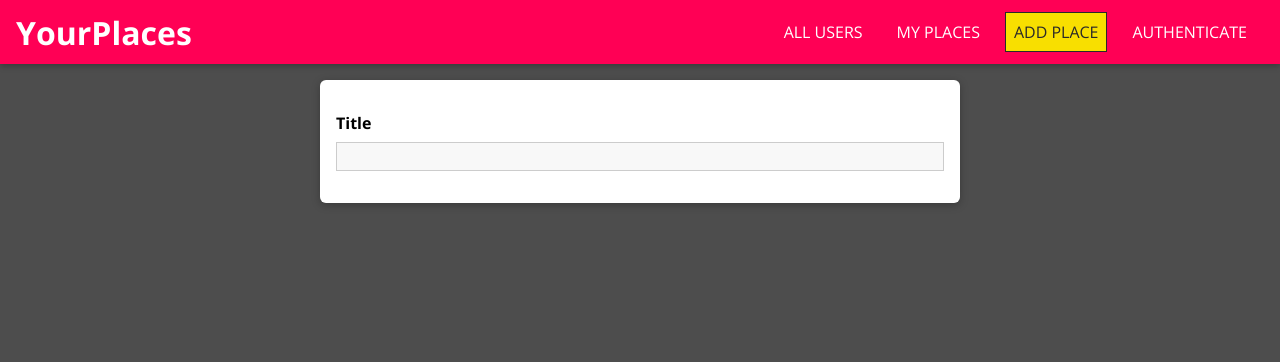
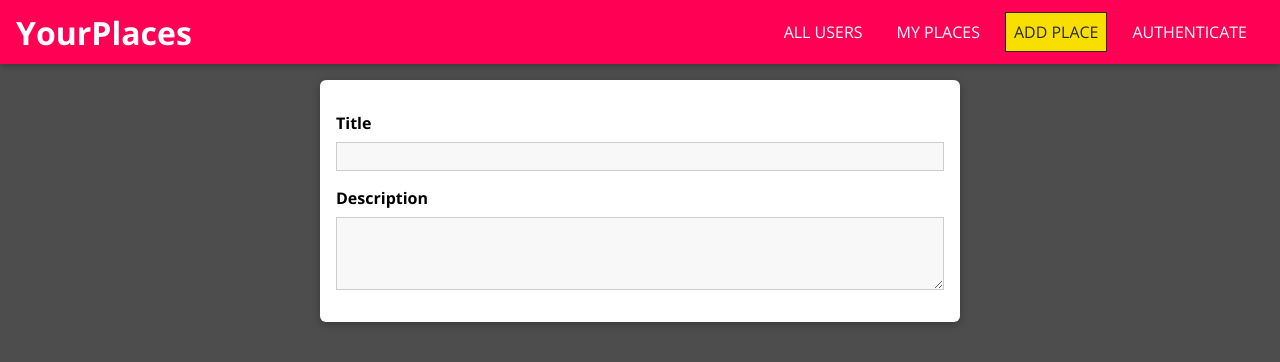
Before and after one commit to jripke74/mern-01, a React (Create React App) app in the folder frontend/: page /places/new in a window 1280 px wide. Shown: the top 362 px of the page. Built offline with nearby package versions, Linux system fonts and the light colour scheme.

Commit message:
add Input for description

```diff
--- a/frontend/src/places/pages/NewPlace.js
+++ b/frontend/src/places/pages/NewPlace.js
@@ -1,16 +1,34 @@
+import { useCallback } from "react";
+
 import Input from "../../shared/components/FormElements/Input";
-import { VALIDATOR_REQUIRE } from "../../shared/util/validators";
+import {
+  VALIDATOR_REQUIRE,
+  VALIDATOR_MINLENGTH,
+} from "../../shared/util/validators";
 import "./NewPlace.css";
 
 const NewPlace = () => {
+  const titleInputHandler = useCallback((id, value, isValid) => {}, []);
+  const descriptionInputHandler = useCallback((id, value, isValid) => {}, []);
+
   return (
     <form className="place-form">
       <Input
+        id="title"
         element="input"
         type="text"
         label="Title"
         validators={[VALIDATOR_REQUIRE()]}
         errorText="Please enter a valid title."
+        onInput={titleInputHandler}
+      />
+      <Input
+        id="description"
+        element="textarea"
+        label="Description"
+        validators={[VALIDATOR_MINLENGTH(5)]}
+        errorText="Please enter a valid description (at least 5 characters)."
+        onInput={descriptionInputHandler}
       />
     </form>
   );
--- a/frontend/src/shared/components/FormElements/Input.js
+++ b/frontend/src/shared/components/FormElements/Input.js
@@ -1,4 +1,4 @@
-import { useReducer } from "react";
+import { useReducer, useEffect } from "react";
 
 import { validate } from "../../util/validators";
 import "./Input.css";
@@ -28,6 +28,13 @@ const Input = (props) => {
     isTouched: false,
     isValid: false,
   });
+
+  const { id, onInput } = props;
+  const { value, isValid } = inputState;
+
+  useEffect(() => {
+    onInput(props.id, inputState.value, inputState.isValid);
+  }, [id, value, isValid, onInput]);
 
   const changeHandler = (event) => {
     dispatch({
```
